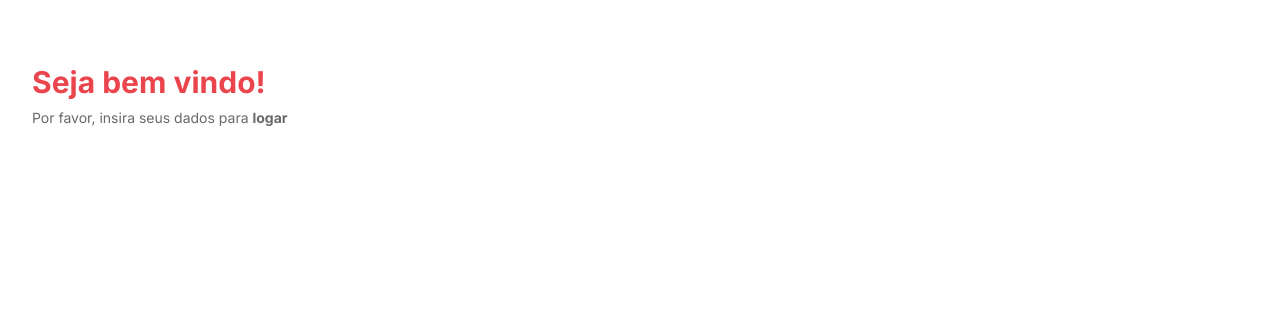
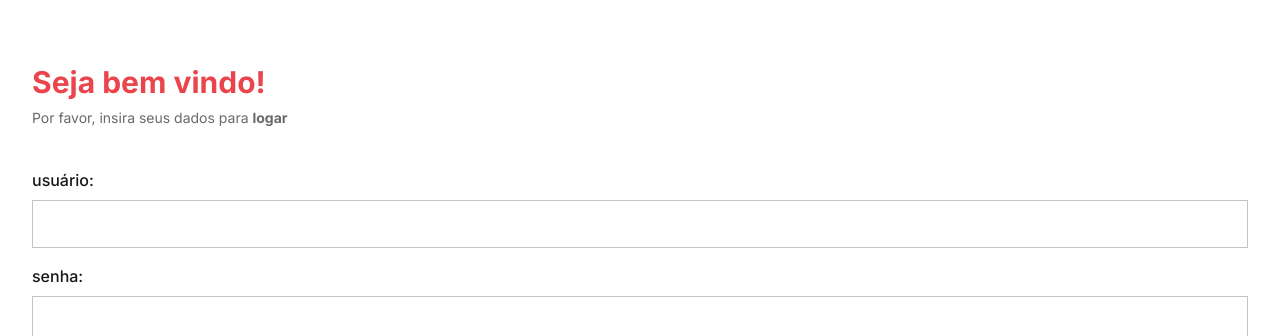
Before and after one commit to calvinsteixeira/login-page, a Next.js app: page / in a window 1280 px wide. Shown: the top 336 px of the page. Built offline with nearby package versions, Linux system fonts and the light colour scheme.

Commit message:
Ajustando estilos

```diff
--- a/app/page.tsx
+++ b/app/page.tsx
@@ -26,8 +26,18 @@ const LoginForm = (): React.ReactNode => {
 
   return (
     <form onSubmit={handleSubmit(onSubmit)}>
-      <TextInput errorMessage={errors.username?.message} {...register("username")} />
-      <TextInput errorMessage={errors.password?.message} {...register("password")} />
+      <div className="space-y-4">
+        <TextInput
+          label="usuário:"
+          errorMessage={errors.username?.message}
+          {...register("username")}
+        />
+        <TextInput
+          label="senha:"
+          errorMessage={errors.password?.message}
+          {...register("password")}
+        />
+      </div>
       {/* <input type="submit" /> */}
     </form>
   );
--- a/components/inputs/TextInput.tsx
+++ b/components/inputs/TextInput.tsx
@@ -1,16 +1,20 @@
 import React from "react";
 
-interface TextInput extends React.InputHTMLAttributes<HTMLInputElement> {
+interface ITextInput extends React.InputHTMLAttributes<HTMLInputElement> {
   label?: string;
   errorMessage?: string;
 }
 
-export default function TextInput(props: TextInput) {
+export default function TextInput(props: ITextInput) {
   return (
-    <div className="space-y-2">
-      {props.label && <label className="text-label font-medium">{props.label}</label>}
-      <input />
-      {props.errorMessage && <p>{props.errorMessage}</p>}
+    <div className="flex flex-col space-y-2">
+      {props.label && (
+        <label className="text-label font-medium">{props.label}</label>
+      )}
+      <div className="space-y-2">
+        <input className="w-full h-12 border-border focus:border-primary outline-none border-[1px] px-3" {...props} />
+        {props.errorMessage && <p>{props.errorMessage}</p>}
+      </div>
     </div>
   );
 }
```
